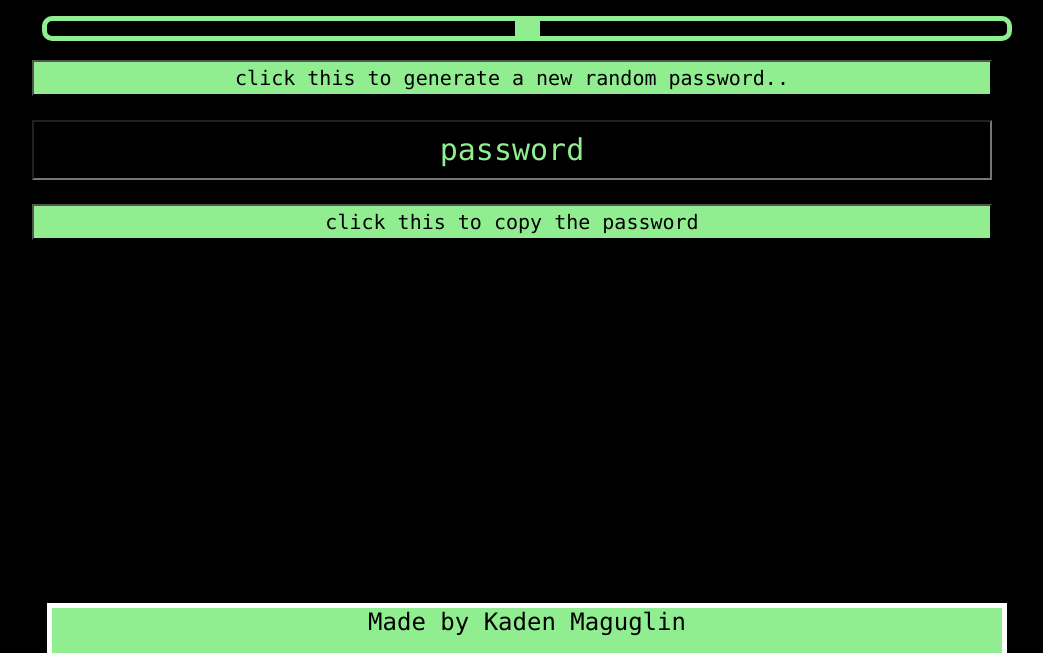
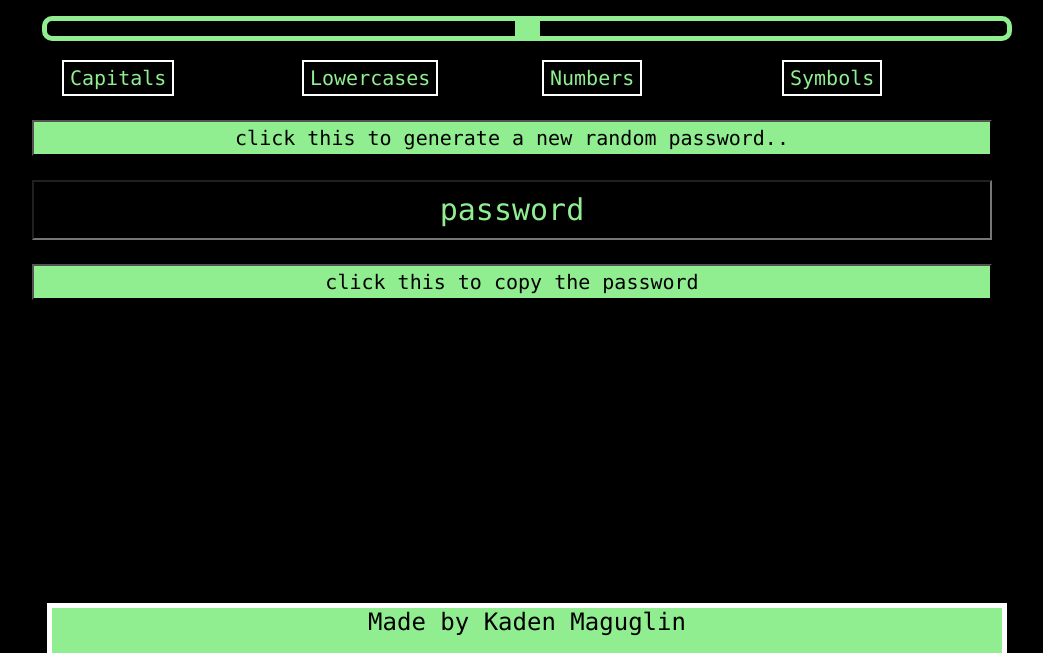
Before and after one commit to Kadenmaguglin/hw3, a plain HTML site: page index.html in a window 1280 px wide. Shown: the part 147-800 px from the top of the page, without its empty margins (128-1171 px from the left). Drawn offline with nearby package versions, Linux system fonts and the light colour scheme.

Commit message:
new index
new

```diff
--- a/index.html
+++ b/index.html
@@ -1,3 +1,4 @@
+<!DOCTYPE html>
 <html lang="en">
 <head>
   <meta charset="UTF-8">
@@ -15,6 +16,16 @@
     <div class="row sliderContainer"><input class="col-md-12" id="slider" type="range" min="8" max="128" value="68"></div><br>
 
 
+      <div class="row selectorContainer">
+
+        <div class="col-md-3"><button class="allbuttons" id="capsButton" onclick="setCaps()">Capitals</button></div>
+        <div class="col-md-3"><button class="allbuttons" id="lowsButton" onclick="setLows()">Lowercases</button></div>
+        <div class="col-md-3"><button class="allbuttons" id="numsButton" onclick="setNums()">Numbers</button></div>
+        <div class="col-md-3"><button class="allbuttons" id="symbsButton" onclick="setSymbs()">Symbols</button></div>
+
+      </div>
+      <br>
+
       <div class="row"><button class="passwordButton col-md-12" onclick="generate()">click this to generate a new random password..</button></div>
       <br>
 
```
